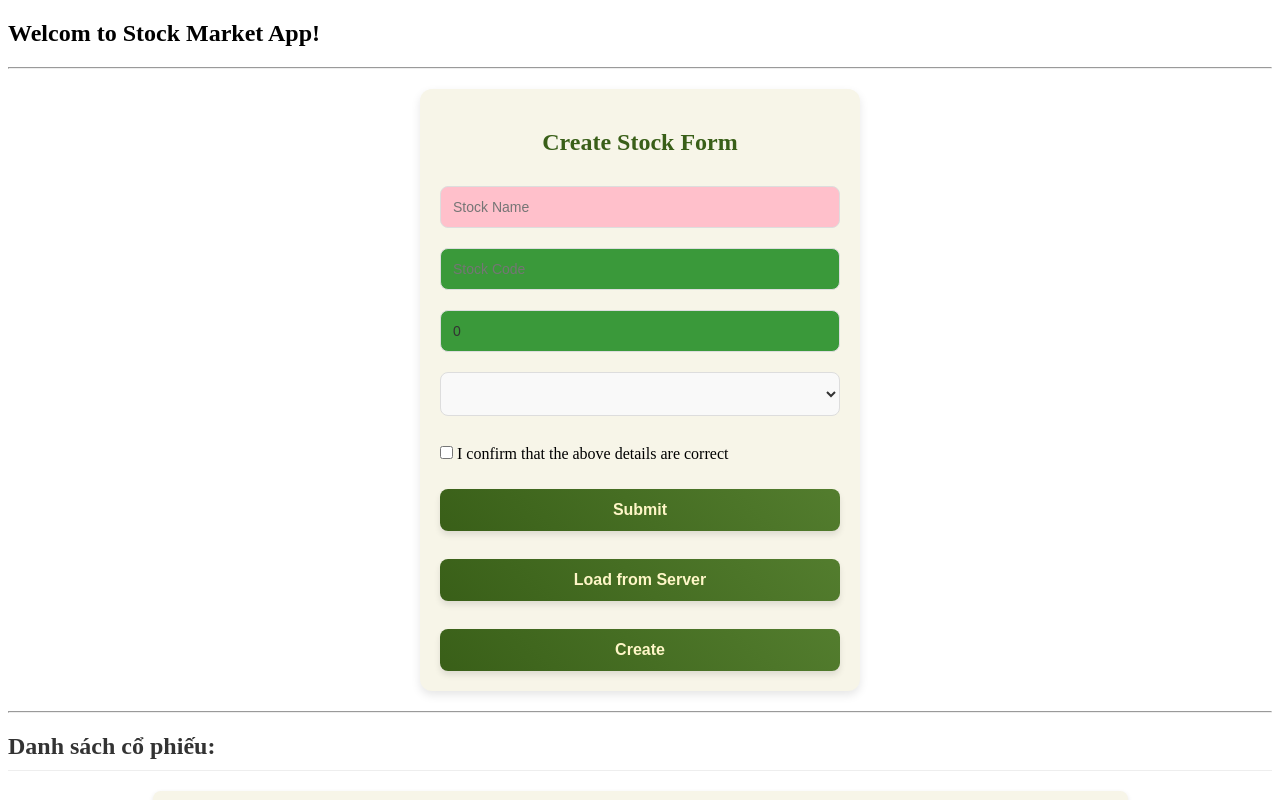
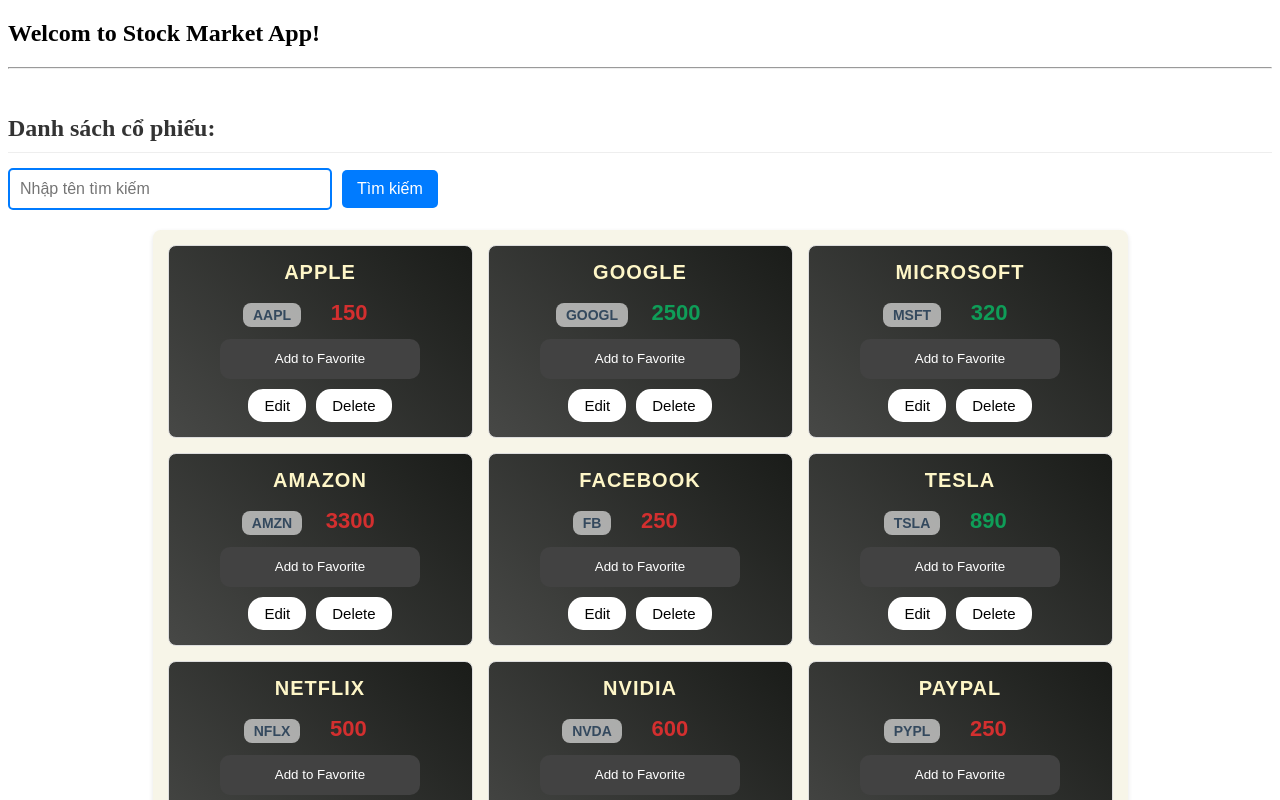
Before and after one commit to ladailoc/StockMarket, an Angular app: page /home in a window 1280 px wide. Shown: the top 800 px of the page. Built offline with nearby package versions, Linux system fonts and the light colour scheme.

Commit message:
update code

```diff
--- /dev/null
+++ b/db.json
@@ -0,0 +1,28 @@
+{
+  "stocks": [
+    {
+      "id": 1,
+      "code": "AAPL",
+      "name": "Apple",
+      "price": 150
+    },
+    {
+      "id": 2,
+      "code": "GOOGL",
+      "name": "Google",
+      "price": 2800
+    },
+    {
+      "id": 3,
+      "code": "MSFT",
+      "name": "Microsoft",
+      "price": 310
+    },
+    {
+      "id": 4,
+      "code": "AAPL",
+      "name": "Apple",
+      "price": 155
+    }
+  ]
+}
--- a/src/app/home/home.component.html
+++ b/src/app/home/home.component.html
@@ -1,6 +1,6 @@
 <h2>Welcom to Stock Market App!</h2>
 
-<hr>
+<hr><br>
+<app-stock-list></app-stock-list>
+<br><hr><br>
 <app-create-stock></app-create-stock>
-<hr>
-<app-stock-list></app-stock-list>
--- a/src/app/services/stock.service.ts
+++ b/src/app/services/stock.service.ts
@@ -1,5 +1,6 @@
 import { Injectable } from '@angular/core';
 import { Stock } from '../model/stock';
+import { BehaviorSubject } from 'rxjs';
 
 @Injectable({
   providedIn: 'root'
@@ -17,36 +18,39 @@
     new Stock('Paypal', 'PYPL', 250, 300, 'NASDAQ'),
     new Stock('Shopify', 'SHOP', 1500, 1600, 'NASDAQ')
   ];
+
   constructor() { }
 
-  getStocks(): any[] {
-    return this.stocks;
-  }
-
   toggleFavorite(stock: Stock) {
-    // const stock = this.stocks.find(stock => stock.code === code);
     if (stock) {
       stock.favorite = !stock.favorite;
     }
   }
 
-
-  getStock(code: string) {
-    return this.stocks.find(stock => stock.code === code);
+  getStocks() {
+    return this.stocks;
   }
 
-  addStock(stock: Stock) {
-    this.stocks.push(stock);
+  addStock(newStock: Stock) {
+    this.stocks.push(newStock);
   }
 
-  updateStock(code: string, stock: Stock) {
-    const index = this.stocks.findIndex(stock => stock.code === code);
+  getStockByCode(code: string) {
+    return this.stocks.filter(stock => stock.code.toLowerCase() === code);
+  }
+
+  getStockByName(name: string) {
+    return this.stocks.filter(stock => stock.name.toLowerCase() === name);
+  }
+
+  updateStock(stockCode: string, updatedStock: Stock) {
+    const index = this.stocks.findIndex(stock => stock.code === stockCode);
     if (index !== -1) {
-      this.stocks[index] = stock;
+      this.stocks[index] = updatedStock;
     }
   }
 
-  deleteStock(code: string) {
-    this.stocks = this.stocks.filter(stock => stock.code !== code);
+  deleteStock(stockCode: string) {
+    this.stocks = this.stocks.filter(stock => stock.code !== stockCode);
   }
 }
--- a/src/app/stock/stock-item/stock-item.component.html
+++ b/src/app/stock/stock-item/stock-item.component.html
@@ -1,7 +1,37 @@
-<div>
-    <div class="stock-name">{{stock.name}}</div>
-    <div class="stock-code">{{stock.code}}</div>
-    <div class="stock-price" [class]="stock.isPositiveChange() ? 'positive' : 'negative'">{{stock.price}}</div>
+<div *ngIf="!editing">
+    <div class="stock-name">{{ stock.name }}</div>
+    <div class="stock-code">{{ stock.code }}</div>
+    <div class="stock-price" [class]="stock.isPositiveChange() ? 'positive' : 'negative'">
+        {{ stock.price }}
+    </div>
+
+    <!-- <button (click)="toggleFavorite(stock)" [disabled]="stock.favorite">Add to Favorite</button> -->
+    <button (click)="toggleFavorite(stock)" [disabled]="stock.favorite" class="btn-fav">Add to Favorite</button>
+
+    <div class="stock-actions">
+        <button class="btn-edit" (click)="editStock(stock)">Edit</button>
+        <button class="btn-delete" (click)="deleteStock(stock)">Delete</button>
+    </div>
 </div>
 
-<button (click)="toggleFavorite(stock)" [disabled]="stock.favorite">Add to Favorite</button>
+<!-- Form Edit -->
+<form *ngIf="editing" [formGroup]="editStockForm">
+    <label>Tên:</label>
+    <input type="text" formControlName="name" />
+
+    <label>Giá:</label>
+    <input type="number" formControlName="price" />
+
+    <label>Giá trước đó:</label>
+    <input type="number" formControlName="previousPrice" />
+
+    <div class="checkbox-group">
+        <label>Yêu thích:</label>
+        <input type="checkbox" formControlName="favorite" />
+    </div>
+
+    <div class="form-actions">
+        <button type="submit" (click)="saveStock()">Lưu</button>
+        <button type="button" (click)="editStock(stock)">Hủy</button>
+    </div>
+</form>
--- a/src/app/stock/stock-item/stock-item.component.scss
+++ b/src/app/stock/stock-item/stock-item.component.scss
@@ -1,3 +1,4 @@
+// Stock Item Component
 .stock-name {
   font-size: 20px;
   font-weight: bold;
@@ -19,7 +20,8 @@
 }
 
 .stock-price {
-  color: rgba(249, 249, 249, 0.795);;
+  color: rgba(249, 249, 249, 0.795);
+  ;
   font-size: 22px;
   font-weight: bold;
   padding: 8px;
@@ -51,10 +53,166 @@
   transition: background-color 0.3s ease;
 }
 
-// button:hover {
-//   background-color: #0056b3;
-// }
+button:hover {
+  background-color: #393a3a;
+}
 
 button:disabled {
-  background: #474747;
+  background: #707070;
+  color: #c3c1c1;
 }
+
+// BTN FAV
+.btn-fav {
+  width: 200px;
+  height: 40px;
+  padding: 0px 15px;
+  background-color: rgb(66, 66, 66);
+  border-radius: 10px;
+  color: white;
+  border: none;
+  margin-bottom: 10px;
+  transition-duration: .2s;
+}
+
+.btn-fav:hover {
+  background-color: rgb(77, 77, 77);
+  transition-duration: .2s;
+}
+
+.btn-fav:active {
+  transform: translate(1px, 1px);
+  transition-duration: .2s;
+}
+
+
+// BTN ACTION
+.stock-actions {
+  display: flex;
+  gap: 10px;
+  justify-content: center;
+  align-items: center;
+}
+
+.btn-edit,
+.btn-delete {
+  border-radius: 15px;
+  font-size: 15px;
+  font-family: inherit;
+  border: none;
+  position: relative;
+  overflow: hidden;
+  z-index: 1;
+}
+
+.btn-edit::before,
+.btn-delete::before {
+  content: '';
+  width: 0;
+  height: 3em;
+  position: absolute;
+  top: 0;
+  left: 0;
+  background-image: linear-gradient(to right, #0fd850 0%, #f9f047 100%);
+  transition: .5s ease;
+  display: block;
+  z-index: -1;
+}
+
+.btn-edit:hover::before,
+.btn-delete:hover::before {
+  width: 9em;
+}
+
+// Form EDIT
+/* Bố cục chung của form */
+form {
+  max-width: 320px; /* Thu nhỏ form */
+  background: linear-gradient(135deg, #ffffff, #f1f1f1); /* Nền nhẹ nhàng */
+  padding: 20px;
+  border-radius: 10px;
+  box-shadow: 0px 4px 10px rgba(0, 0, 0, 0.1);
+  display: flex;
+  flex-direction: column;
+  gap: 12px;
+  font-family: 'Poppins', sans-serif;
+  margin: 0 auto; /* Căn giữa */
+}
+
+/* Căn chỉnh nhãn và ô nhập */
+form label {
+  font-weight: 600;
+  color: #444;
+  font-size: 14px;
+  display: block;
+  margin-bottom: 4px;
+}
+
+/* Ô nhập liệu */
+form input {
+  width: 100%;
+  padding: 10px;
+  border: 1px solid #ccc;
+  border-radius: 6px;
+  font-size: 14px;
+  transition: 0.3s;
+  box-sizing: border-box; /* Đảm bảo không bị lệch */
+}
+
+/* Hiệu ứng khi focus */
+form input:focus {
+  border-color: #007bff;
+  box-shadow: 0px 0px 6px rgba(0, 123, 255, 0.3);
+  outline: none;
+}
+
+/* Bố cục nhóm checkbox */
+.checkbox-group {
+  display: flex;
+  align-items: center;
+  gap: 8px;
+}
+
+/* Căn chỉnh checkbox */
+.checkbox-group input {
+  width: auto;
+  margin: 0;
+}
+
+/* Khu vực nút bấm */
+.form-actions {
+  display: flex;
+  justify-content: space-between;
+  margin-top: 10px;
+}
+
+/* Các nút */
+form button {
+  padding: 8px 14px;
+  border: none;
+  border-radius: 6px;
+  cursor: pointer;
+  font-size: 14px;
+  transition: 0.2s;
+  font-weight: bold;
+}
+
+/* Nút Lưu */
+form button[type="submit"] {
+  background: #28a745;
+  color: white;
+}
+
+form button[type="submit"]:hover {
+  background: #218838;
+}
+
+/* Nút Hủy */
+form button[type="button"] {
+  background: #dc3545;
+  color: white;
+}
+
+form button[type="button"]:hover {
+  background: #c82333;
+}
--- a/src/app/stock/stock-item/stock-item.component.ts
+++ b/src/app/stock/stock-item/stock-item.component.ts
@@ -1,19 +1,55 @@
-import { Component, Input, OnInit } from '@angular/core';
+import { ChangeDetectionStrategy, ChangeDetectorRef, Component, Input, OnInit } from '@angular/core';
 import { StockService } from '../../services/stock.service';
 import { Stock } from '../../model/stock';
+import { StockListComponent } from '../stock-list/stock-list.component';
+import { FormBuilder, FormGroup } from '@angular/forms';
 
 @Component({
   selector: 'app-stock-item',
   standalone: false,
   templateUrl: './stock-item.component.html',
-  styleUrl: './stock-item.component.scss'
+  styleUrl: './stock-item.component.scss',
 })
 export class StockItemComponent {
   @Input() stock!: Stock;
+  editing = false;
+  editStockForm!: FormGroup;
 
-  constructor(private _stockService: StockService) {}
+  constructor(private _stockList: StockListComponent, private fb: FormBuilder) { }
 
-  toggleFavorite(stock: Stock){
-    this._stockService.toggleFavorite(stock);
+  createForm() {
+    this.editStockForm = this.fb.group({
+      name: [this.stock.name],
+      price: [this.stock.price],
+      previousPrice: [this.stock.previousPrice],
+      favorite: [this.stock.favorite]
+    });
+  }
+
+  toggleFavorite(stock: Stock) {
+    this._stockList.toggleFavorite(stock);
+  }
+
+  editStock(stock: Stock) {
+    this.editing = !this.editing;
+    if (this.editing) {
+      this.createForm();
+    }
+  }
+  saveStock() {
+    if (this.editStockForm.valid) {
+      this.stock.name = this.editStockForm.value.name;
+      this.stock.price = this.editStockForm.value.price;
+      this.stock.previousPrice = this.editStockForm.value.previousPrice;
+
+      this.stock.favorite = this.editStockForm.value.favorite;
+      this._stockList.updatedStock(this.stock);
+      this.editing = false;
+    }
+  }
+
+
+  deleteStock(stock: Stock) {
+    this._stockList.deleteStock(stock);
   }
 }
--- a/src/app/stock/stock-list/stock-list.component.html
+++ b/src/app/stock/stock-list/stock-list.component.html
@@ -1,4 +1,6 @@
 <h2 class="stock-heading">Danh sách cổ phiếu:</h2>
+<input #codeSearch placeholder="Nhập tên tìm kiếm" type="text" name="text" class="input">
+<button type="submit" (click)="searchStockByCode(codeSearch.value)">Tìm kiếm</button>
 <div *ngIf="stocks.length > 0" class="stock-container">
     <div class="stock-list-horizontal">
         <div *ngFor="let stock of stocks" class="stock-item">
--- a/src/app/stock/stock-list/stock-list.component.scss
+++ b/src/app/stock/stock-list/stock-list.component.scss
@@ -32,11 +32,6 @@
     border-radius: 8px;
 }
 
-.stock-item:hover {
-    transform: translateY(-8px);
-    box-shadow: 6px 6px 20px rgba(243, 156, 18, 0.5);
-}
-
 /* Màu sắc cho từng phần */
 .stock-name {
     font-size: 20px;
@@ -60,7 +55,8 @@
 
 /* Hiển thị giá cổ phiếu */
 .stock-price {
-    color: rgba(249, 249, 249, 0.795);;
+    color: rgba(249, 249, 249, 0.795);
+    ;
     font-size: 22px;
     font-weight: bold;
     padding: 8px;
@@ -72,6 +68,41 @@
 .stock-change {
     font-size: 0.85em;
     margin-left: 5px;
+}
+
+
+// input
+/* Ô tìm kiếm */
+.input {
+    width: 300px;
+    padding: 10px;
+    font-size: 16px;
+    border: 2px solid #007bff;
+    border-radius: 5px;
+    outline: none;
+    transition: all 0.3s ease-in-out;
+}
+
+.input:focus {
+    border-color: #0056b3;
+    box-shadow: 0 0 5px rgba(0, 91, 187, 0.5);
+}
+
+/* Nút tìm kiếm */
+button {
+    padding: 10px 15px;
+    font-size: 16px;
+    color: #fff;
+    background-color: #007bff;
+    border: none;
+    border-radius: 5px;
+    cursor: pointer;
+    transition: background-color 0.3s ease-in-out;
+    margin-left: 10px;
+}
+
+button:hover {
+    background-color: #0056b3;
 }
 
 @media (max-width: 768px) {
--- a/src/app/stock/stock-list/stock-list.component.ts
+++ b/src/app/stock/stock-list/stock-list.component.ts
@@ -14,7 +14,47 @@
   constructor(private _stockService: StockService) { }
 
   ngOnInit() {
-    this.stocks = this._stockService.getStocks();
+    this.loadStocks();
     console.log("Stocks:", this.stocks);
   }
+
+  loadStocks() {
+    this.stocks = this._stockService.getStocks();
+  }
+
+  searchStockByCode(code: string) {
+    if (code.length === 0) {
+      this.loadStocks();
+    }
+    else {
+      this.stocks = this._stockService.getStockByCode(code.toLowerCase());
+      // console.log("Stocks:", this.stocks);
+    }
+  }
+
+  searchStockByName(name: string) {
+    if (name.length === 0) {
+      this.loadStocks();
+    }
+    else
+      this.stocks = this._stockService.getStockByName(name.toLowerCase());
+
+  }
+
+  toggleFavorite(stock: Stock) {
+    this._stockService.toggleFavorite(stock);
+  }
+
+  updatedStock(stock: Stock) {
+    this._stockService.updateStock(stock.code, stock);
+  }
+
+  deleteStock(stock: Stock) {
+    const confirmDelete = confirm("Bạn có chắc muốn xóa cổ phiếu này không?");
+    if (confirmDelete) {
+      this._stockService.deleteStock(stock.code);
+      this.loadStocks();
+    }
+  }
+
 }
```
Also changed, not shown: src/app/services/http.service.ts (added, +16 -0 lines), 1 other file (tests, documents, lock files or other folders).
